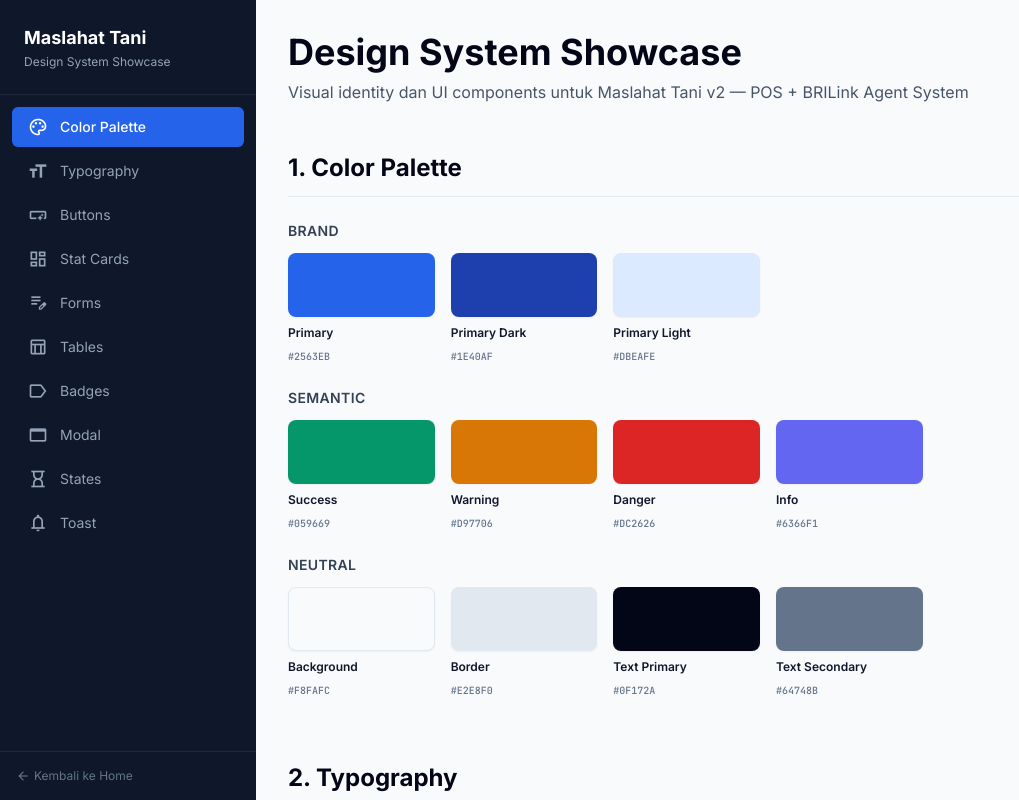
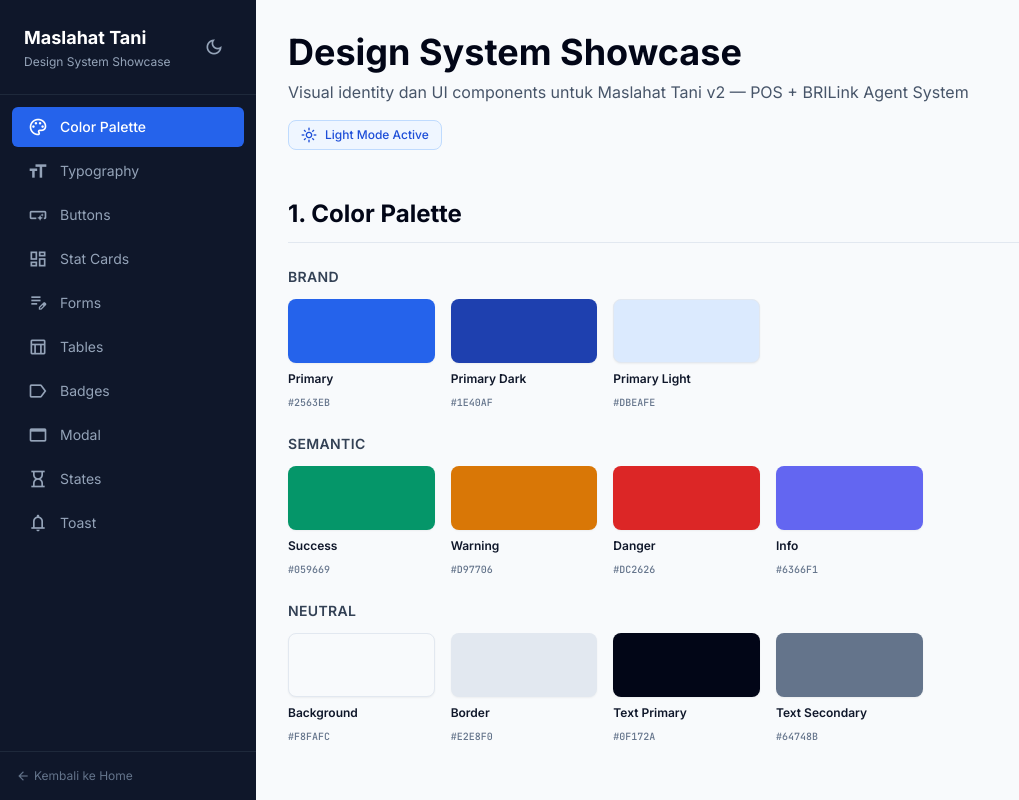
Before and after one commit to sopyanahsan/maslahattani-v2, a Vue app in the folder frontend/: page /showcase in a window 1280 px wide. Shown: the top 800 px of the page, without its empty margins (0-1019 px from the left). Built offline with nearby package versions, Linux system fonts and the light colour scheme.

Commit message:
feat(frontend): add dark mode toggle with localStorage persistence

```diff
--- a/frontend/src/assets/css/main.css
+++ b/frontend/src/assets/css/main.css
@@ -11,6 +11,7 @@
 
   body {
     @apply bg-slate-50 text-slate-900 antialiased;
+    @apply dark:bg-slate-950 dark:text-slate-100;
   }
 
   /* Material Symbols icon defaults */
--- /dev/null
+++ b/frontend/src/composables/useDarkMode.ts
@@ -0,0 +1,37 @@
+import { ref, watch, onMounted } from 'vue';
+
+const isDark = ref(false);
+
+export function useDarkMode() {
+  const toggle = () => {
+    isDark.value = !isDark.value;
+  };
+
+  const applyTheme = () => {
+    if (isDark.value) {
+      document.documentElement.classList.add('dark');
+    } else {
+      document.documentElement.classList.remove('dark');
+    }
+    localStorage.setItem('theme', isDark.value ? 'dark' : 'light');
+  };
+
+  const init = () => {
+    const stored = localStorage.getItem('theme');
+    if (stored === 'dark') {
+      isDark.value = true;
+    } else if (stored === 'light') {
+      isDark.value = false;
+    } else {
+      // Check system preference
+      isDark.value = window.matchMedia('(prefers-color-scheme: dark)').matches;
+    }
+    applyTheme();
+  };
+
+  watch(isDark, applyTheme);
+
+  onMounted(init);
+
+  return { isDark, toggle };
+}
--- a/frontend/src/views/ShowcaseView.vue
+++ b/frontend/src/views/ShowcaseView.vue
@@ -1,17 +1,27 @@
 <template>
-  <div class="min-h-screen bg-slate-50">
+  <div class="min-h-screen bg-slate-50 dark:bg-slate-950 transition-colors duration-300">
     <!-- Mobile Topbar -->
-    <div class="lg:hidden bg-white border-b border-slate-200 px-4 py-3 flex items-center justify-between sticky top-0 z-30">
+    <div class="lg:hidden bg-white dark:bg-slate-900 border-b border-slate-200 dark:border-slate-800 px-4 py-3 flex items-center justify-between sticky top-0 z-30">
       <div class="flex items-center gap-2">
         <button
-          class="p-2 -ml-2 text-slate-700 hover:bg-slate-100 rounded-md"
+          class="p-2 -ml-2 text-slate-700 dark:text-slate-300 hover:bg-slate-100 dark:hover:bg-slate-800 rounded-md"
           @click="toggleSidebar"
         >
           <span class="material-symbols-outlined">menu</span>
         </button>
-        <h1 class="text-base font-bold text-slate-950">Maslahat Tani</h1>
+        <h1 class="text-base font-bold text-slate-950 dark:text-white">Maslahat Tani</h1>
       </div>
-      <span class="px-2 py-1 bg-blue-100 text-blue-700 rounded text-[10px] font-medium">Option A</span>
+      <div class="flex items-center gap-2">
+        <!-- Dark Mode Toggle (Mobile) -->
+        <button
+          class="p-2 text-slate-600 dark:text-yellow-400 hover:bg-slate-100 dark:hover:bg-slate-800 rounded-md transition"
+          @click="toggle"
+          :title="isDark ? 'Light Mode' : 'Dark Mode'"
+        >
+          <span class="material-symbols-outlined text-[20px]">{{ isDark ? 'light_mode' : 'dark_mode' }}</span>
+        </button>
+        <span class="px-2 py-1 bg-blue-100 dark:bg-blue-900 text-blue-700 dark:text-blue-300 rounded text-[10px] font-medium">Option A</span>
+      </div>
     </div>
 
     <!-- Sidebar Overlay (mobile) -->
@@ -27,8 +37,20 @@
       :class="sidebarOpen ? 'translate-x-0' : '-translate-x-full lg:translate-x-0'"
     >
       <div class="p-6 border-b border-slate-800">
-        <h1 class="text-lg font-bold text-white">Maslahat Tani</h1>
-        <p class="text-slate-400 text-xs mt-0.5">Design System Showcase</p>
+        <div class="flex items-center justify-between">
+          <div>
+            <h1 class="text-lg font-bold text-white">Maslahat Tani</h1>
+            <p class="text-slate-400 text-xs mt-0.5">Design System Showcase</p>
+          </div>
+          <!-- Dark Mode Toggle (Desktop Sidebar) -->
+          <button
+            class="hidden lg:flex p-2 text-slate-400 hover:text-yellow-400 hover:bg-slate-800 rounded-md transition"
+            @click="toggle"
+            :title="isDark ? 'Light Mode' : 'Dark Mode'"
+          >
+            <span class="material-symbols-outlined text-[20px]">{{ isDark ? 'light_mode' : 'dark_mode' }}</span>
+          </button>
+        </div>
       </div>
       <nav class="flex-1 px-3 py-3 space-y-1 overflow-y-auto">
         <a
@@ -58,18 +80,25 @@
     <!-- Main Content -->
     <main class="lg:ml-64 p-4 sm:p-6 lg:p-8">
       <header class="mb-8 sm:mb-12">
-        <h1 class="text-2xl sm:text-3xl lg:text-4xl font-bold text-slate-950">
+        <h1 class="text-2xl sm:text-3xl lg:text-4xl font-bold text-slate-950 dark:text-white">
           Design System Showcase
         </h1>
-        <p class="text-sm sm:text-base text-slate-600 mt-2">
+        <p class="text-sm sm:text-base text-slate-600 dark:text-slate-400 mt-2">
           Visual identity dan UI components untuk Maslahat Tani v2 — POS + BRILink Agent System
         </p>
+        <!-- Dark Mode Status Badge -->
+        <div class="mt-4 inline-flex items-center gap-2 px-3 py-1.5 rounded-lg text-xs font-medium transition-colors"
+          :class="isDark ? 'bg-slate-800 text-yellow-400 border border-slate-700' : 'bg-blue-50 text-blue-700 border border-blue-200'"
+        >
+          <span class="material-symbols-outlined text-[16px]">{{ isDark ? 'dark_mode' : 'light_mode' }}</span>
+          {{ isDark ? 'Dark Mode Active' : 'Light Mode Active' }}
+        </div>
       </header>
 
       <div class="space-y-12 sm:space-y-16">
         <!-- 1. COLOR PALETTE -->
         <section id="section-color">
-          <h2 class="text-xl sm:text-2xl font-bold text-slate-950 border-b border-slate-200 pb-3 mb-6">
+          <h2 class="text-xl sm:text-2xl font-bold text-slate-950 dark:text-white border-b border-slate-200 dark:border-slate-800 pb-3 mb-6">
             1. Color Palette
           </h2>
 
@@ -103,10 +132,10 @@
 
         <!-- 2. TYPOGRAPHY -->
         <section id="section-typography">
-          <h2 class="text-xl sm:text-2xl font-bold text-slate-950 border-b border-slate-200 pb-3 mb-6">
+          <h2 class="text-xl sm:text-2xl font-bold text-slate-950 dark:text-white border-b border-slate-200 dark:border-slate-800 pb-3 mb-6">
             2. Typography
           </h2>
-          <div class="bg-white border border-slate-200 p-4 sm:p-6 lg:p-8 rounded-lg space-y-6">
+          <div class="bg-white dark:bg-slate-900 border border-slate-200 dark:border-slate-800 p-4 sm:p-6 lg:p-8 rounded-lg space-y-6">
             <div class="flex flex-col sm:flex-row sm:items-baseline sm:justify-between border-b border-slate-100 pb-4 gap-2">
               <span class="text-xs font-semibold text-slate-500 uppercase tracking-wide w-full sm:w-24 shrink-0">H1</span>
               <h1 class="text-2xl sm:text-3xl lg:text-[32px] font-bold text-slate-950 flex-1">Dashboard Admin</h1>
@@ -137,10 +166,10 @@
 
         <!-- 3. BUTTONS -->
         <section id="section-buttons">
-          <h2 class="text-xl sm:text-2xl font-bold text-slate-950 border-b border-slate-200 pb-3 mb-6">
+          <h2 class="text-xl sm:text-2xl font-bold text-slate-950 dark:text-white border-b border-slate-200 dark:border-slate-800 pb-3 mb-6">
             3. Buttons
           </h2>
-          <div class="bg-white border border-slate-200 p-4 sm:p-6 rounded-lg space-y-6">
+          <div class="bg-white dark:bg-slate-900 border border-slate-200 dark:border-slate-800 p-4 sm:p-6 rounded-lg space-y-6">
             <div>
               <p class="text-xs font-semibold text-slate-700 mb-3 uppercase tracking-wide">Variants</p>
               <div class="flex flex-wrap gap-2 sm:gap-3">
@@ -179,11 +208,11 @@
 
         <!-- 4. STAT CARDS -->
         <section id="section-cards">
-          <h2 class="text-xl sm:text-2xl font-bold text-slate-950 border-b border-slate-200 pb-3 mb-6">
+          <h2 class="text-xl sm:text-2xl font-bold text-slate-950 dark:text-white border-b border-slate-200 dark:border-slate-800 pb-3 mb-6">
             4. Stat Cards
           </h2>
           <div class="grid grid-cols-1 sm:grid-cols-2 lg:grid-cols-4 gap-3 sm:gap-4">
-            <div class="bg-white border border-slate-200 p-4 sm:p-6 rounded-lg shadow-sm">
+            <div class="bg-white dark:bg-slate-900 border border-slate-200 dark:border-slate-800 p-4 sm:p-6 rounded-lg shadow-sm">
               <div class="flex justify-between items-start mb-3">
                 <span class="p-2 bg-blue-100 rounded-lg">
                   <span class="material-symbols-outlined text-blue-600 text-[20px]">payments</span>
@@ -195,18 +224,18 @@
               <p class="text-xs text-slate-600 mb-1">Omzet Hari Ini</p>
               <p class="text-xl sm:text-2xl font-bold font-mono text-slate-950">Rp 2.500.000</p>
             </div>
-            <div class="bg-white border border-slate-200 p-4 sm:p-6 rounded-lg shadow-sm">
+            <div class="bg-white dark:bg-slate-900 border border-slate-200 dark:border-slate-800 p-4 sm:p-6 rounded-lg shadow-sm">
               <div class="flex justify-between items-start mb-3">
-                <span class="p-2 bg-indigo-100 rounded-lg">
+                <span class="p-2 bg-indigo-100 dark:bg-indigo-900/50 rounded-lg">
                   <span class="material-symbols-outlined text-indigo-600 text-[20px]">receipt_long</span>
                 </span>
               </div>
               <p class="text-xs text-slate-600 mb-1">Total Transaksi</p>
               <p class="text-xl sm:text-2xl font-bold font-mono text-slate-950">47 Trx</p>
             </div>
-            <div class="bg-white border border-slate-200 p-4 sm:p-6 rounded-lg shadow-sm">
+            <div class="bg-white dark:bg-slate-900 border border-slate-200 dark:border-slate-800 p-4 sm:p-6 rounded-lg shadow-sm">
               <div class="flex justify-between items-start mb-3">
-                <span class="p-2 bg-amber-100 rounded-lg">
+                <span class="p-2 bg-amber-100 dark:bg-amber-900/50 rounded-lg">
                   <span class="material-symbols-outlined text-amber-600 text-[20px]">event_busy</span>
                 </span>
               </div>
@@ -229,10 +258,10 @@
 
         <!-- 5. FORMS -->
         <section id="section-forms">
-          <h2 class="text-xl sm:text-2xl font-bold text-slate-950 border-b border-slate-200 pb-3 mb-6">
+          <h2 class="text-xl sm:text-2xl font-bold text-slate-950 dark:text-white border-b border-slate-200 dark:border-slate-800 pb-3 mb-6">
             5. Form Inputs
           </h2>
-          <div class="bg-white border border-slate-200 p-4 sm:p-6 rounded-lg">
+          <div class="bg-white dark:bg-slate-900 border border-slate-200 dark:border-slate-800 p-4 sm:p-6 rounded-lg">
             <div class="grid grid-cols-1 md:grid-cols-2 gap-4 sm:gap-5">
               <div>
                 <label class="block text-xs font-semibold text-slate-900 mb-1.5">Nama Produk</label>
@@ -272,10 +301,10 @@
 
         <!-- 6. TABLE -->
         <section id="section-table">
-          <h2 class="text-xl sm:text-2xl font-bold text-slate-950 border-b border-slate-200 pb-3 mb-6">
+          <h2 class="text-xl sm:text-2xl font-bold text-slate-950 dark:text-white border-b border-slate-200 dark:border-slate-800 pb-3 mb-6">
             6. Table
           </h2>
-          <div class="bg-white border border-slate-200 rounded-lg shadow-sm overflow-hidden">
+          <div class="bg-white dark:bg-slate-900 border border-slate-200 dark:border-slate-800 rounded-lg shadow-sm overflow-hidden">
             <div class="overflow-x-auto">
               <table class="w-full min-w-[600px]">
                 <thead class="bg-slate-50 border-b border-slate-200">
@@ -311,10 +340,10 @@
 
         <!-- 7. BADGES -->
         <section id="section-badges">
-          <h2 class="text-xl sm:text-2xl font-bold text-slate-950 border-b border-slate-200 pb-3 mb-6">
+          <h2 class="text-xl sm:text-2xl font-bold text-slate-950 dark:text-white border-b border-slate-200 dark:border-slate-800 pb-3 mb-6">
             7. Badges & Status
           </h2>
-          <div class="bg-white border border-slate-200 p-4 sm:p-6 rounded-lg">
+          <div class="bg-white dark:bg-slate-900 border border-slate-200 dark:border-slate-800 p-4 sm:p-6 rounded-lg">
             <div class="flex flex-wrap gap-2 sm:gap-3">
               <span class="inline-flex items-center px-2.5 py-0.5 rounded-full text-xs font-medium bg-emerald-100 text-emerald-700">Lunas</span>
               <span class="inline-flex items-center px-2.5 py-0.5 rounded-full text-xs font-medium bg-amber-100 text-amber-700">Jatuh Tempo</span>
@@ -328,11 +357,11 @@
 
         <!-- 8. MODAL -->
         <section id="section-modal">
-          <h2 class="text-xl sm:text-2xl font-bold text-slate-950 border-b border-slate-200 pb-3 mb-6">
+          <h2 class="text-xl sm:text-2xl font-bold text-slate-950 dark:text-white border-b border-slate-200 dark:border-slate-800 pb-3 mb-6">
             8. Modal / Dialog
           </h2>
-          <div class="bg-slate-200/50 rounded-lg p-4 sm:p-8 flex items-center justify-center min-h-[300px] border border-dashed border-slate-300">
-            <div class="bg-white w-full max-w-md rounded-xl shadow-2xl border border-slate-200 overflow-hidden">
+          <div class="bg-slate-200/50 dark:bg-slate-800/50 rounded-lg p-4 sm:p-8 flex items-center justify-center min-h-[300px] border border-dashed border-slate-300 dark:border-slate-700">
+            <div class="bg-white dark:bg-slate-900 w-full max-w-md rounded-xl shadow-2xl border border-slate-200 dark:border-slate-700 overflow-hidden">
               <div class="p-5 sm:p-6">
                 <div class="flex items-center gap-4 mb-4">
                   <div class="w-12 h-12 bg-red-100 text-red-600 rounded-full flex items-center justify-center flex-shrink-0">
@@ -355,11 +384,11 @@
 
         <!-- 9. EMPTY & LOADING STATES -->
         <section id="section-states">
-          <h2 class="text-xl sm:text-2xl font-bold text-slate-950 border-b border-slate-200 pb-3 mb-6">
+          <h2 class="text-xl sm:text-2xl font-bold text-slate-950 dark:text-white border-b border-slate-200 dark:border-slate-800 pb-3 mb-6">
             9. Empty & Loading States
           </h2>
           <div class="grid grid-cols-1 md:grid-cols-2 gap-4">
-            <div class="bg-white border border-slate-200 rounded-lg h-64 flex flex-col items-center justify-center text-center p-6">
+            <div class="bg-white dark:bg-slate-900 border border-slate-200 dark:border-slate-800 rounded-lg h-64 flex flex-col items-center justify-center text-center p-6">
               <span class="text-4xl sm:text-5xl mb-3 opacity-50">📭</span>
               <p class="text-base font-semibold text-slate-900 mb-1">Belum Ada Transaksi</p>
               <p class="text-sm text-slate-600 max-w-[260px] mb-4">Mulai dengan membuat transaksi baru atau import data</p>
@@ -367,9 +396,9 @@
                 <span class="material-symbols-outlined text-[18px]">add</span> Buat Transaksi
               </button>
             </div>
-            <div class="bg-white border border-slate-200 rounded-lg h-64 flex flex-col items-center justify-center">
+            <div class="bg-white dark:bg-slate-900 border border-slate-200 dark:border-slate-800 rounded-lg h-64 flex flex-col items-center justify-center">
               <div class="relative w-12 h-12">
-                <div class="absolute inset-0 border-4 border-slate-100 rounded-full"></div>
+                <div class="absolute inset-0 border-4 border-slate-100 dark:border-slate-800 rounded-full"></div>
                 <div class="absolute inset-0 border-4 border-blue-600 border-t-transparent rounded-full animate-spin"></div>
               </div>
               <p class="mt-4 text-sm text-slate-600 animate-pulse">Memuat data...</p>
@@ -379,7 +408,7 @@
 
         <!-- 10. TOAST -->
         <section id="section-toast">
-          <h2 class="text-xl sm:text-2xl font-bold text-slate-950 border-b border-slate-200 pb-3 mb-6">
+          <h2 class="text-xl sm:text-2xl font-bold text-slate-950 dark:text-white border-b border-slate-200 dark:border-slate-800 pb-3 mb-6">
             10. Toast / Notifications
           </h2>
           <div class="grid grid-cols-1 lg:grid-cols-3 gap-3 sm:gap-4">
@@ -409,7 +438,7 @@
       </div>
 
       <!-- Footer -->
-      <footer class="mt-16 border-t border-slate-200 pt-8 pb-6 text-center">
+      <footer class="mt-16 border-t border-slate-200 dark:border-slate-800 pt-8 pb-6 text-center">
         <div class="flex items-center justify-center gap-2 mb-3">
           <div class="h-2 w-10 bg-blue-600 rounded-full"></div>
           <div class="h-2 w-2 bg-blue-200 rounded-full"></div>
@@ -424,6 +453,9 @@
 
 <script setup lang="ts">
 import { ref } from 'vue';
+import { useDarkMode } from '@/composables/useDarkMode';
+
+const { isDark, toggle } = useDarkMode();
 
 const sidebarOpen = ref(false);
 
--- a/frontend/tailwind.config.js
+++ b/frontend/tailwind.config.js
@@ -1,5 +1,6 @@
 /** @type {import('tailwindcss').Config} */
 export default {
+  darkMode: 'class',
   content: [
     './index.html',
     './src/**/*.{vue,js,ts,jsx,tsx}',
```
